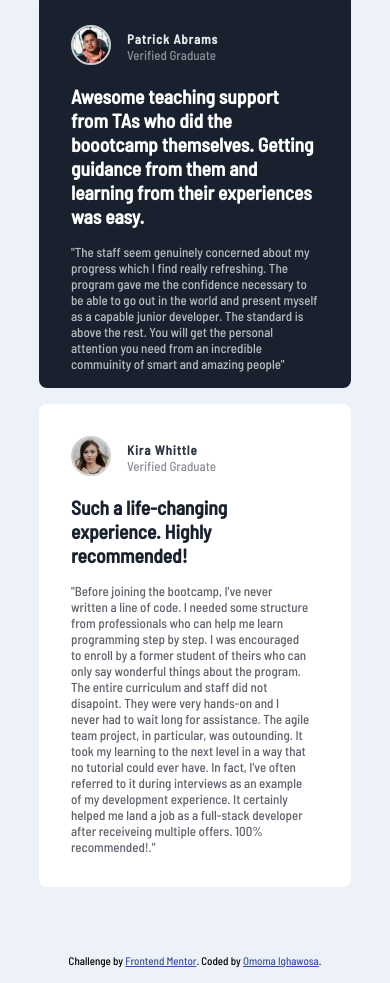
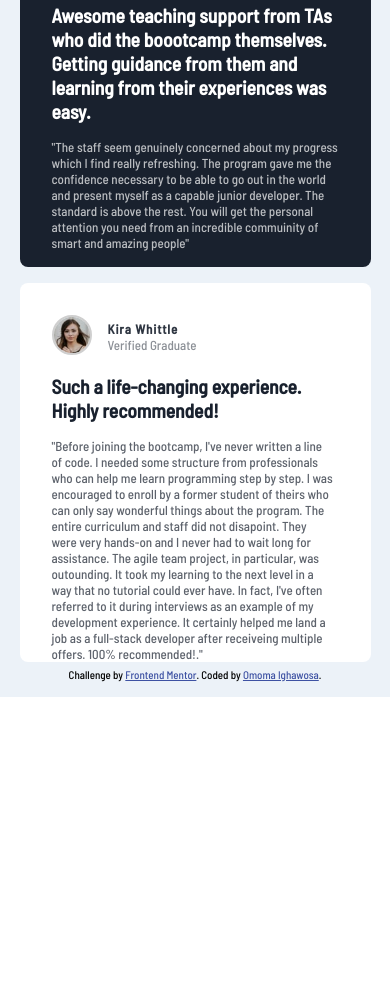
Before and after one commit to Ig-Matrix/Frontend-Mentor---Testimonials-grid-section-solution, a plain HTML site: page index.html in a window 390 px wide. Shown: the part 1067-2050 px from the top of the page. After the commit the page ends 1764 px from the top, so only its background shows below. Drawn offline with Linux system fonts and the light colour scheme.

Commit message:
Fix responsiveness

```diff
--- a/style.css
+++ b/style.css
@@ -18,7 +18,7 @@
 
 main {
     height: 95%;
-    width: 80%;
+    width: 90%;
     gap: 1rem;
     color: hsl(0, 0%, 100%);
     display: grid;
@@ -29,7 +29,7 @@ main {
     "box3"
     "box4"
     "box5";
-    grid-template-rows: 1fr .6fr .6fr .8fr 1fr;
+    grid-template-rows: auto;
 }
 
 .box {
@@ -65,7 +65,6 @@ img {
 h2 {
     margin: 1rem 0;
     padding-right: 0.3rem;
-    letter-spacing: 1.px;
 }
 
 blockquote {
@@ -99,10 +98,11 @@ blockquote {
 .box5 {
     background-color: #fff;
     grid-area: box5;
+    padding-bottom: 0;
 }
 
 .box5 blockquote {
-    padding-right: 0.6rem;
+    padding-right: 0.3rem;
 }
 
 .box3,
@@ -114,6 +114,7 @@ blockquote {
     padding: 1rem;
     font-size: 11px;
     text-align: center;
+    margin-top: 2rem;
 }
 
 .attribution a {
@@ -140,8 +141,9 @@ blockquote {
 }
 
 
-@media screen and (min-width: 1200px) {
+@media screen and (min-width: 1201px) {
     main {
+        width: 80%;
         grid-template-columns: repeat(4, 1fr);
         grid-template-areas:
             "box1 box1 box2 box5"
@@ -159,6 +161,4 @@ blockquote {
     .box3, .box4, .box5{
         padding: 2rem 2rem 1.2rem;
     }
-
-
 }
```
